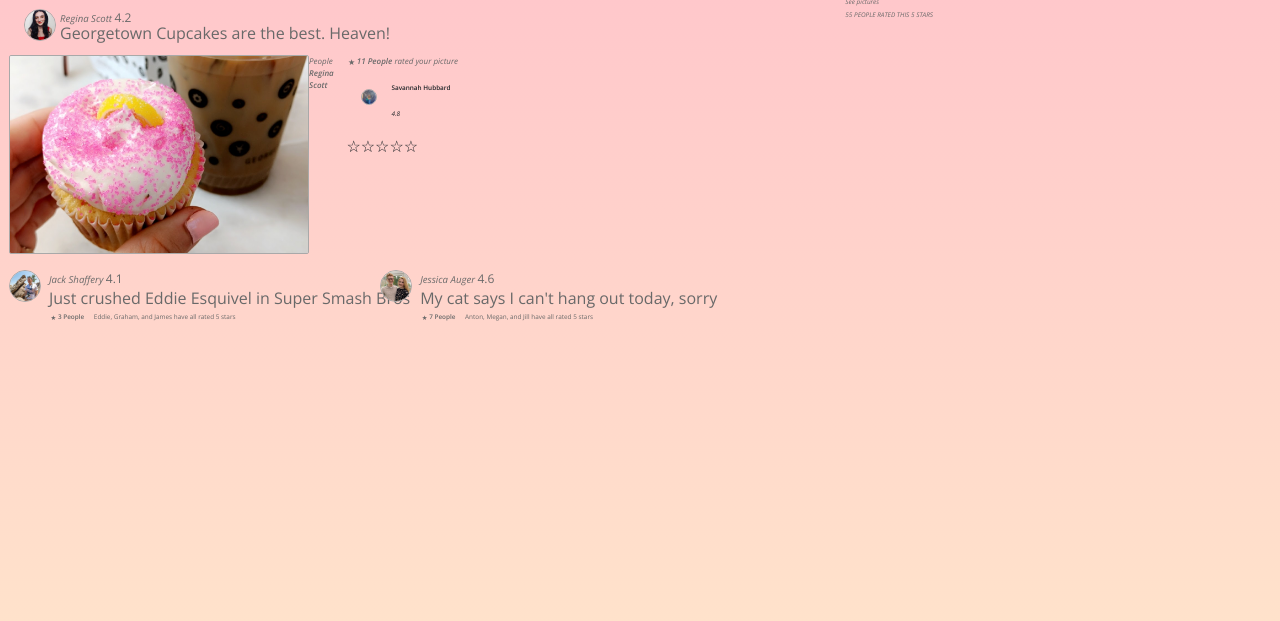
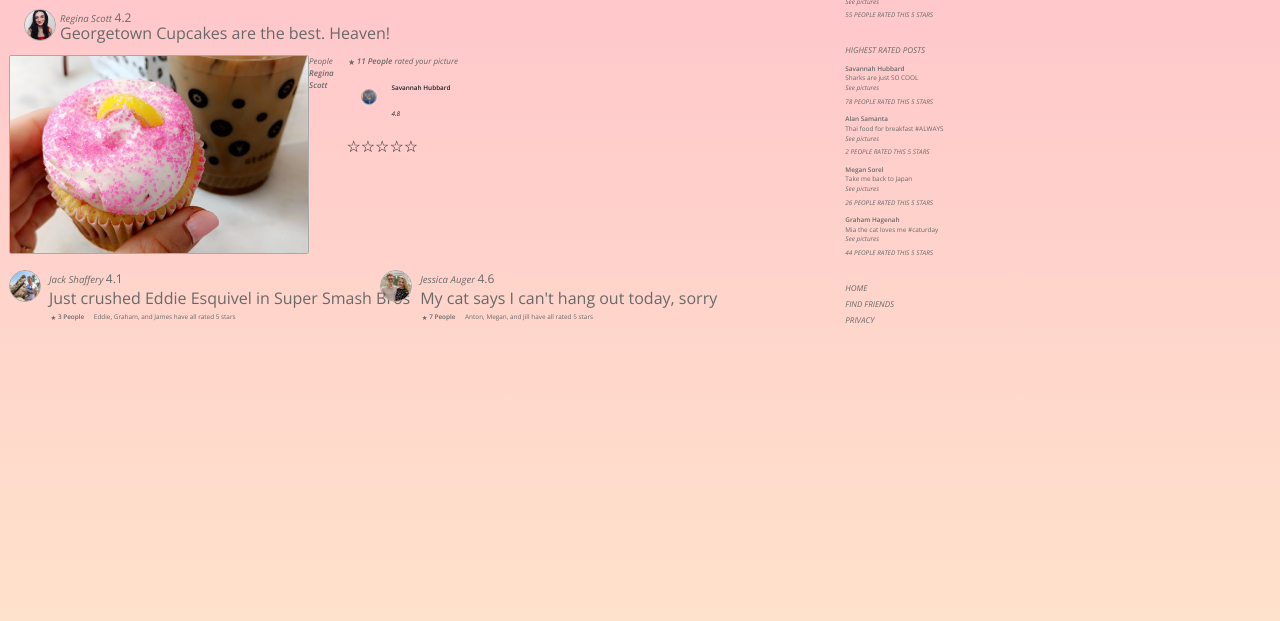
Before and after one commit to reginapizza/nosediveUI, a website built with webpack: page index.html in a window 1280 px wide. Shown: the part 179-800 px from the top of the page. Built offline with nearby package versions, Linux system fonts and the light colour scheme; files whose address does not match are found by name.

Commit message:
Finished adding sidebar post contents

```diff
--- a/assets/styles/index.scss
+++ b/assets/styles/index.scss
@@ -231,7 +231,7 @@
   padding-right: 5px;
   box-sizing: border-box;
   background: rgba(0,0,0,0);
-  border: 1px solid #b9b9b9;
+  border: 1px solid $light-grey;
   border-radius: 5px;
   font-size: 10px;
   color: #b9b9b9;
--- a/index.html
+++ b/index.html
@@ -126,7 +126,8 @@
         </div>
       </div>
 
-      <div class="italic grey sidebar-header uppercase mt-4">Trending</div>
+      <!--TRENDING POSTS-->
+      <section class="italic grey sidebar-header uppercase mt-4">Trending</section>
       <!--trending post 1-->
       <div class="small-text grey pt-2">
         <p class="bold m-0 p-0">Justin Nierendorf</p>
@@ -143,6 +144,44 @@
         <p class="uppercase italic m-0 pt-1">55 People rated this 5 stars</p>
       </div>
 
+      <!--HIGHEST RATED POSTS-->
+      <section class="italic grey sidebar-header uppercase mt-4">Highest Rated Posts</section>
+      <!--highest rated post 1-->
+      <div class="small-text grey pt-2">
+        <p class="bold m-0 p-0">Savannah Hubbard</p>
+        <p class="m-0 p-0">Sharks are just SO COOL</p>
+        <p class="italic m-0 p-0">See pictures</p>
+        <p class="uppercase italic m-0 pt-1">78 People rated this 5 stars</p>
+      </div>
+
+      <!--highest rated post 2-->
+      <div class="small-text grey pt-2">
+        <p class="bold m-0 p-0">Alan Samanta</p>
+        <p class="m-0 p-0">Thai food for breakfast #ALWAYS</p>
+        <p class="italic m-0 p-0">See pictures</p>
+        <p class="uppercase italic m-0 pt-1">2 People rated this 5 stars</p>
+      </div>
+
+      <!--highest rated post 3-->
+      <div class="small-text grey pt-2">
+        <p class="bold m-0 p-0">Megan Sorel</p>
+        <p class="m-0 p-0">Take me back to Japan</p>
+        <p class="italic m-0 p-0">See pictures</p>
+        <p class="uppercase italic m-0 pt-1">26 People rated this 5 stars</p>
+      </div>
+
+      <!--highest rated post 4-->
+      <div class="small-text grey pt-2">
+        <p class="bold m-0 p-0">Graham Hagenah</p>
+        <p class="m-0 p-0">Mia the cat loves me #caturday</p>
+        <p class="italic m-0 p-0">See pictures</p>
+        <p class="uppercase italic m-0 pt-1">44 People rated this 5 stars</p>
+      </div>
+
+      <section class="italic grey sidebar-header uppercase mt-4">Home</section>
+      <section class="italic grey sidebar-header uppercase mt-1">Find Friends</section>
+      <section class="italic grey sidebar-header uppercase mt-1">Privacy</section>
+
     </div>
   </div>
 </body>
```
